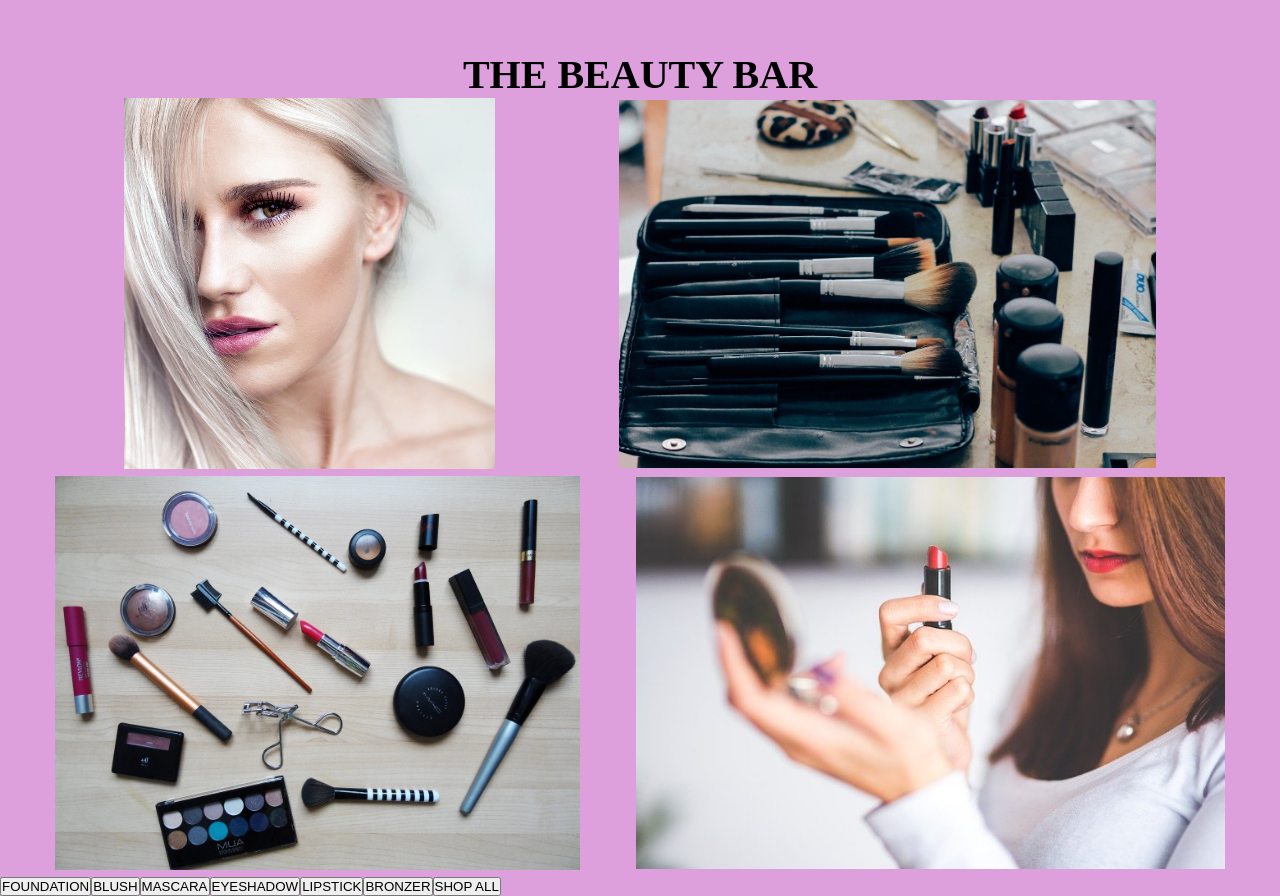
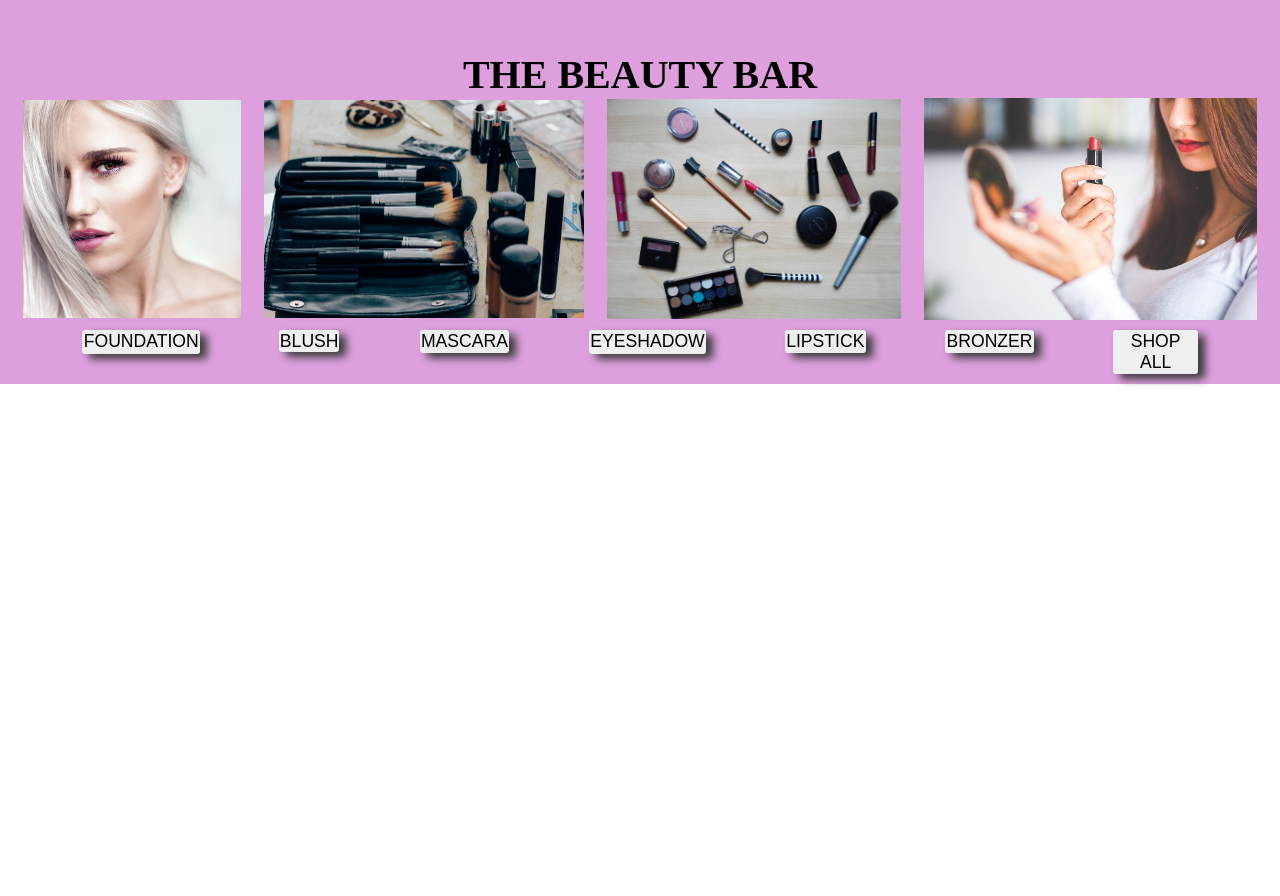
Before and after one commit to allisonjw/makeup-api-with-hooks, a React (Create React App) app: page / in a window 1280 px wide. After the commit the page ends 800 px from the top, so only its background shows below. Built offline with nearby package versions, Linux system fonts and the light colour scheme; no server answers.

Commit message:
Adding classnames for styling

```diff
--- a/src/Nav/Nav.js
+++ b/src/Nav/Nav.js
@@ -15,7 +15,7 @@ export const Nav = () => {
         <section className="category_type-section">
           <Link to={'products/foundation'}>
             <button
-              className="foundation_btn"
+              className="category_btn"
               type="submit"
               name="foundation">
               FOUNDATION
@@ -23,7 +23,7 @@ export const Nav = () => {
           </Link>
           <Link to="products/blush">
             <button
-              className="blush_btn"
+              className="category_btn"
               type="submit"
               name="blush">
               BLUSH
@@ -31,7 +31,7 @@ export const Nav = () => {
           </Link>
           <Link to="/products/mascara">
             <button
-              className="mascara_btn"
+              className="category_btn"
               type="submit"
               name="mascara">
               MASCARA
@@ -39,7 +39,7 @@ export const Nav = () => {
           </Link>
           <Link to="/products/eyeShadow">
             <button
-              className="eyeshadow_btn"
+              className="category_btn"
               type="submit"
               name="eyeshadow">
               EYESHADOW
@@ -47,7 +47,7 @@ export const Nav = () => {
           </Link>
           <Link to="/products/lipstick">
             <button
-              className="lipstick_btn"
+              className="category_btn"
               type="submit"
               name="lipstick">
               LIPSTICK
@@ -55,7 +55,7 @@ export const Nav = () => {
           </Link>
           <Link to="/products/bronzer">
             <button
-              className="bronzer_btn"
+              className="category_btn"
               type="submit"
               name="bronzer">
               BRONZER
@@ -63,7 +63,7 @@ export const Nav = () => {
           </Link>
           <Link to="/shopall">
             <button
-              className="shopAll_btn"
+              className="category_btn"
               type="submit"
               name="shopAll">
               SHOP ALL
--- a/src/Nav/Nav.scss
+++ b/src/Nav/Nav.scss
@@ -18,18 +18,40 @@ h1 {
 }
 
 .womans_face-img {
-    width: 29%;
+    width: 17%;
 }
 
 .lipstick-img {
-    width: 46%;
+    width: 26%;
 }
 
 .counter_makeup-img {
-    width: 42%;
+    width: 25%;
 }
 
 .makeups-img {
-    width: 41%;
-    padding: 7px 0;
+    width: 23%;
 }
+
+.category_type-section {
+    display: flex;
+    flex-direction: row;
+    flex-wrap: wrap;
+    justify-content: space-evenly;
+    padding: 10px 0;
+}
+
+.category_btn {
+    font-size: 1.1em;
+    border-radius: 3px;
+    padding: 1.5%;
+    box-shadow: #3a3a3a 7px 5px 8px 0px;
+    border-style: none;
+        &:hover {
+        cursor: pointer;
+        transform: scale(1.1);
+        transition: all .2s ease-in-out;
+        background-color: teal;
+        // opacity: ;
+    }
+}
--- a/src/Product/Product.js
+++ b/src/Product/Product.js
@@ -11,13 +11,15 @@ export const Product = ({ id, brand, name, image_link, product_link, description
         <>
             {isLoading && <img className="loading_img" src={require("../Images/loader.gif")} alt="loading" />}
     {!isLoading && <section className="product_card">
-            <h3 className="product_h3">Name: {name}</h3>
-            <h4 className="product_h4">Brand: {brand}</h4>
+            <h3 className="product_h3">{name}</h3>
+            <h4 className="product_h4">{brand}</h4>
             <object className='product_img' data={image_link} type='image/jpg' alt={name}>
                 <img className='product_img' src={require('../Images/default_image.jpg')} alt='default' />
             </object>
             <p className="product_description">{description}</p>
-            <a href={product_link}>Product Link</a>
+            <a href={product_link}
+            className="product_link">
+                Product Link</a>
         </section>}
         </>
     )
--- a/src/Product/Product.scss
+++ b/src/Product/Product.scss
@@ -8,9 +8,14 @@
 
 .product_img {
     width: 120px;
+}
+
+.product_link {
+    font-size: 1.2em;
     &:hover {
-        // cursor: pointer;
-        transform: scale(1.3);
+        cursor: pointer;
+        color: teal;
+        font-size: 1.5em;
         transition: all .4s ease-in-out;
     }
 }
```
